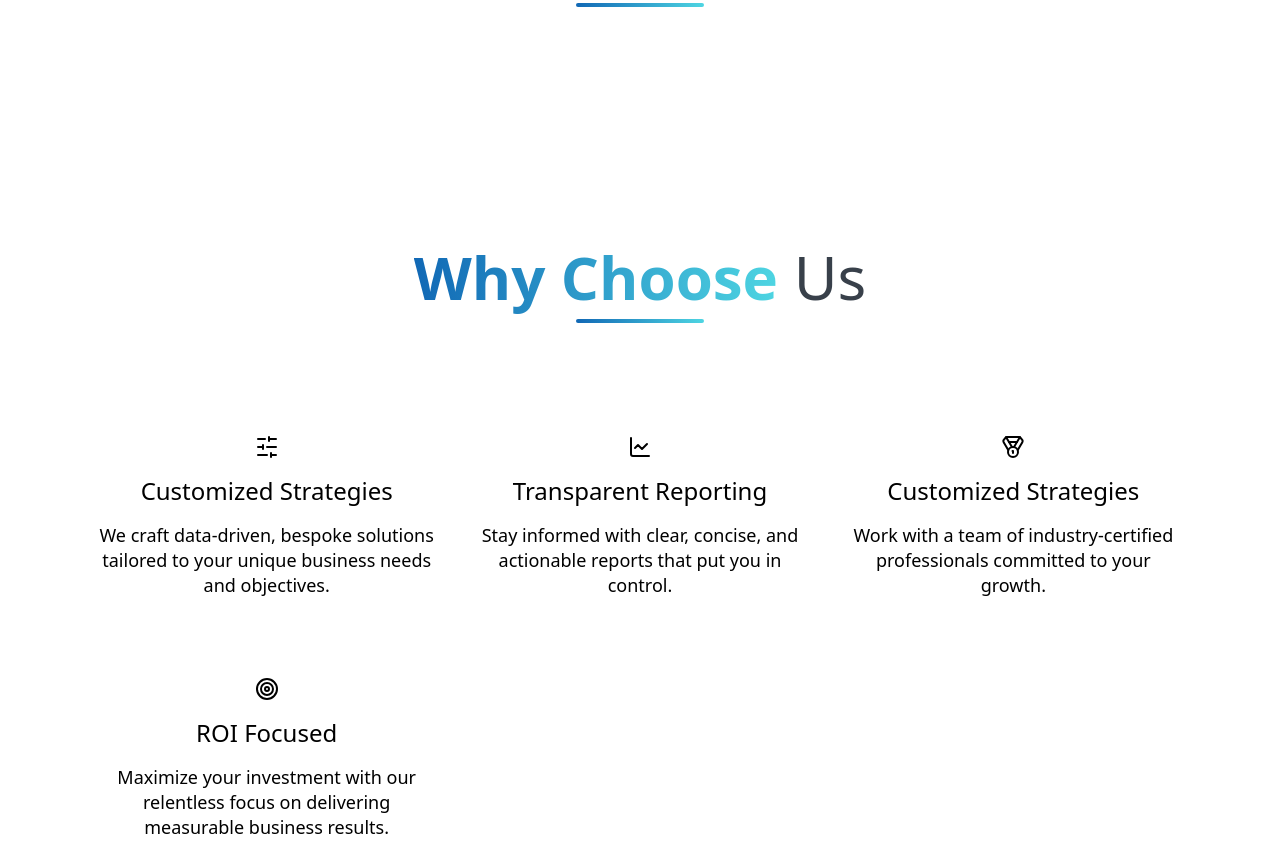
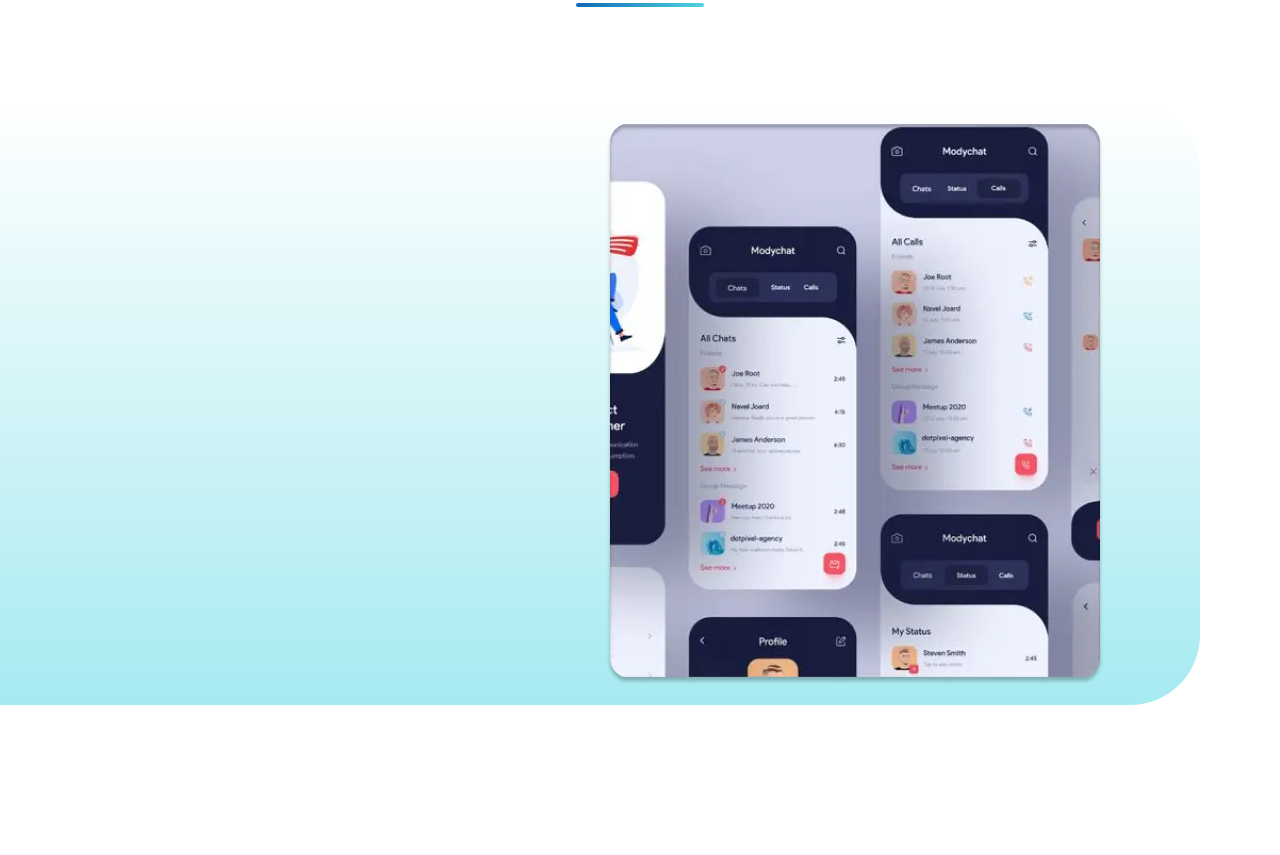
Before and after one commit to vernoxy2/Vernoxy, a React (Vite) app: page / in a window 1280 px wide. Shown: the part 2824-3679 px from the top of the page. Built offline with nearby package versions, Linux system fonts and the light colour scheme.

Commit message:
Add project files

```diff
--- a/src/components/Home/ProjectOverview.jsx
+++ b/src/components/Home/ProjectOverview.jsx
@@ -1,11 +1,20 @@
-import { Section } from "lucide-react";
 import React from "react";
 import PrimaryHeading from "../PrimaryCompo/PrimaryHeading";
+import Project from "../../assets/HomePageImgs/Projects.webp";
 
 const ProjectOverview = () => {
   return (
     <section className="py-10">
       <PrimaryHeading>Project Overview</PrimaryHeading>
+      <div className="container pl-0">
+        <div className=" bg-gradient-to-t from-[#4ED5E2]/50 to-transparent rounded-r-[70px] p-5 px-24 flex items-end justify-end">
+          <img
+            src={Project}
+            alt="Project visual"
+            className="object-cover"
+          />
+        </div>
+      </div>
     </section>
   );
 };
```
Also changed, not shown: src/assets/HomePageImgs/Projects.webp (added).
